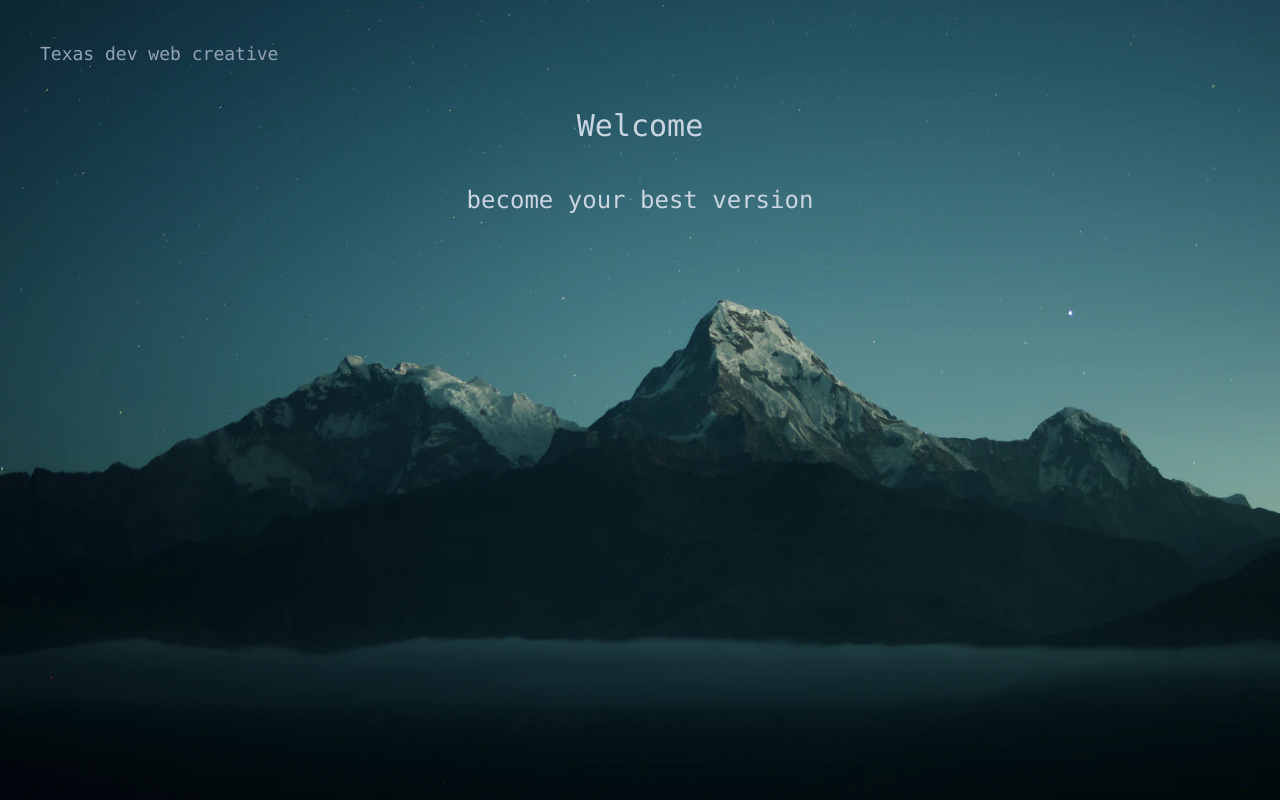
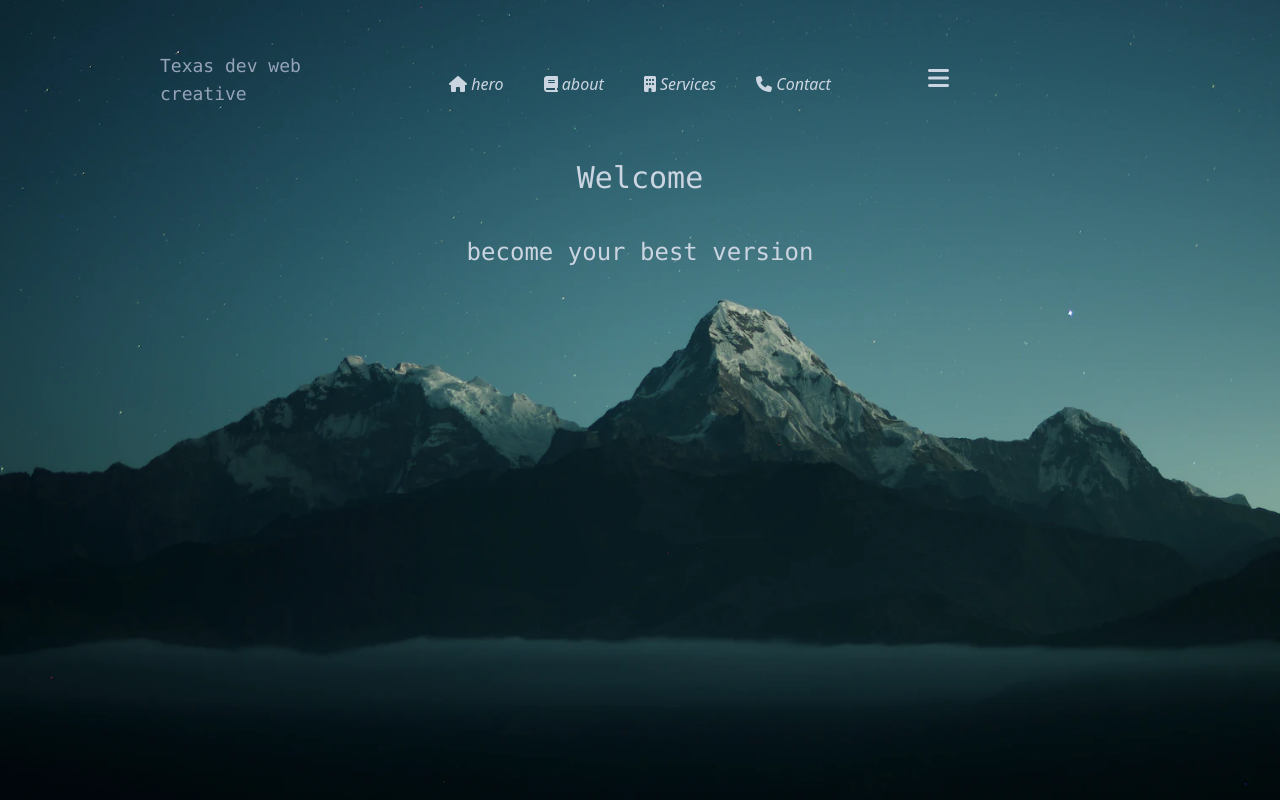
Before and after one commit to Matheus216/site-tailwindcss, a Next.js app in the folder site-tailwindcss/: page / in a window 1280 px wide. Built offline with nearby package versions, Linux system fonts and the light colour scheme.

Commit message:
create navbar component

```diff
--- a/site-tailwindcss/src/app/layout.tsx
+++ b/site-tailwindcss/src/app/layout.tsx
@@ -15,7 +15,7 @@ export default function RootLayout({
 }) {
   return (
     <html lang="pt">
-      <body className={inter.className}>{children}</body>
+      <body className='bg-black m-0 p-0'>{children}</body>
     </html>
   )
 }
--- a/site-tailwindcss/src/app/page.tsx
+++ b/site-tailwindcss/src/app/page.tsx
@@ -1,11 +1,12 @@
+import Navbar from "@/components/navbar/navbar";
 
 export default function Home() {
   return (
       <div className="h-screen bg-cover bg-center bg-[url('/background.webp')]">
-        <h2 className="md:text-lg lg:text-lg sm:text-sm font-mono text-slate-400 p-10">
-          Texas dev web creative
-        </h2>
-        <h1 className="text-3xl font-mono text-center text-slate-300">
+        <div className='relative ps-40 pe-40'>
+          <Navbar />
+        </div>
+       <h1 className="text-3xl font-mono text-center text-slate-300">
           Welcome
         </h1>
         <div className="text-2xl font-mono text-center text-slate-300 m-10">
--- /dev/null
+++ b/site-tailwindcss/src/components/navbar/navbar.tsx
@@ -0,0 +1,49 @@
+"use client"
+import { FontAwesomeIcon} from '@fortawesome/react-fontawesome'
+import {
+  IconDefinition,
+  faBars,
+  faHouse,
+  faPhone,
+  faBook,
+  faBuilding
+} from '@fortawesome/free-solid-svg-icons'
+
+export default function Navbar() {
+
+    return (
+      <div className="w-full h-40 max-w-full items-center justify-between flex">
+        <div className="md:text-lg lg:text-lg sm:text-sm font-mono text-slate-400 w-[20%]">
+          Texas dev web creative
+        </div>
+        <ul className='flex justify-between items-center gap-10'>
+          <ItemNav description='hero' href='#' icon={faHouse} />
+          <ItemNav description='about' href='#' icon ={faBook}/>
+          <ItemNav description='Services' href='#' icon={faBuilding} />
+          <ItemNav description='Contact' href='#' icon={faPhone} />
+        </ul>
+        <i className='w-[20%] text-slate-300'><a href='#'><FontAwesomeIcon className='h-6' icon={faBars} /></a></i>
+      </div>
+    )
+  }
+
+interface IItemNavRequest {
+  icon: IconDefinition;
+  description: string;
+  href: string;
+}
+
+function ItemNav(request: IItemNavRequest) {
+
+  const { description, href, icon } = request;
+
+  return (
+      <li className='list-none flex'>
+          <a className='text-slate-300 hover:text-orange-500 transition-colors delay-150 h-4' href={href} >
+            <i>
+              <FontAwesomeIcon icon={icon} className='h-4'/> {description}
+            </i>
+          </a>
+      </li>
+  )
+}
```
